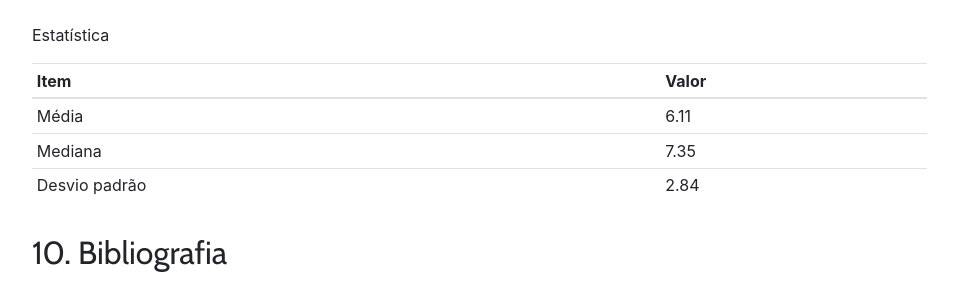
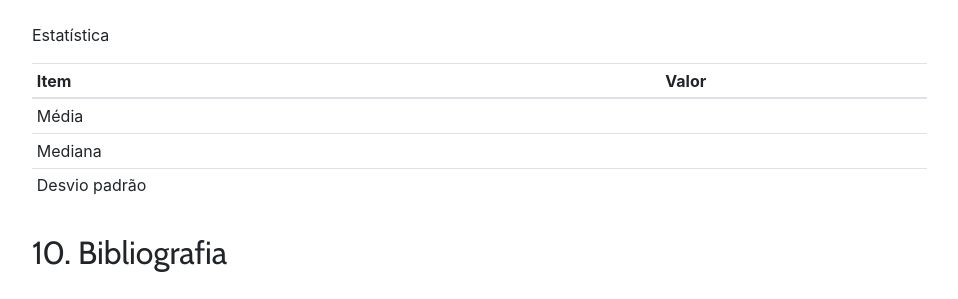
Before and after one commit to kroger/genosmus, a Jekyll site: the page built from _marcos/musa71.md, in a window 1280 px wide and 900 px high, scrolled down 8026 px. Shown: the part 154-453 px from the top of the window, without its empty margins (68-1026 px from the left). Built offline with Jekyll 4.4.1, drawn with Linux system fonts in a browser that asks for light colours; nearby versions of some CDN libraries; the table of contents is made by our own code.

Commit message:
Limpa valores estatísticos antigos

```diff
--- a/_marcos/musa71.md
+++ b/_marcos/musa71.md
@@ -357,9 +357,9 @@ Estatística
 
 | Item          | Valor |
 | ------------- | ----- |
-| Média         | 6.11  |
-| Mediana       | 7.35  |
-| Desvio padrão | 2.84  |
+| Média         |       |
+| Mediana       |       |
+| Desvio padrão |       |
 {: .table .table-sm}
 
 ## 10. Bibliografia
```
